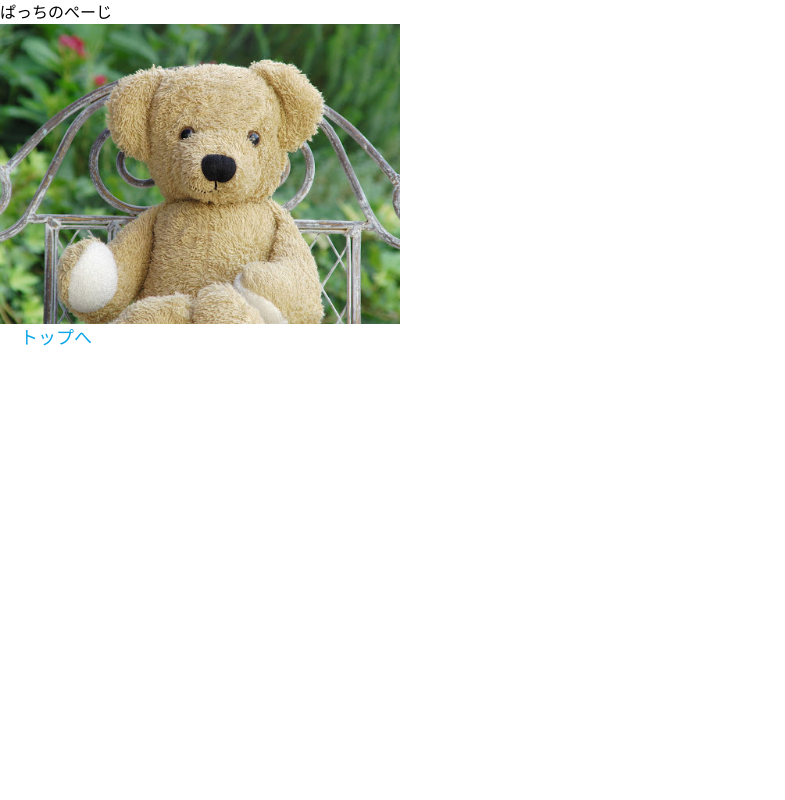
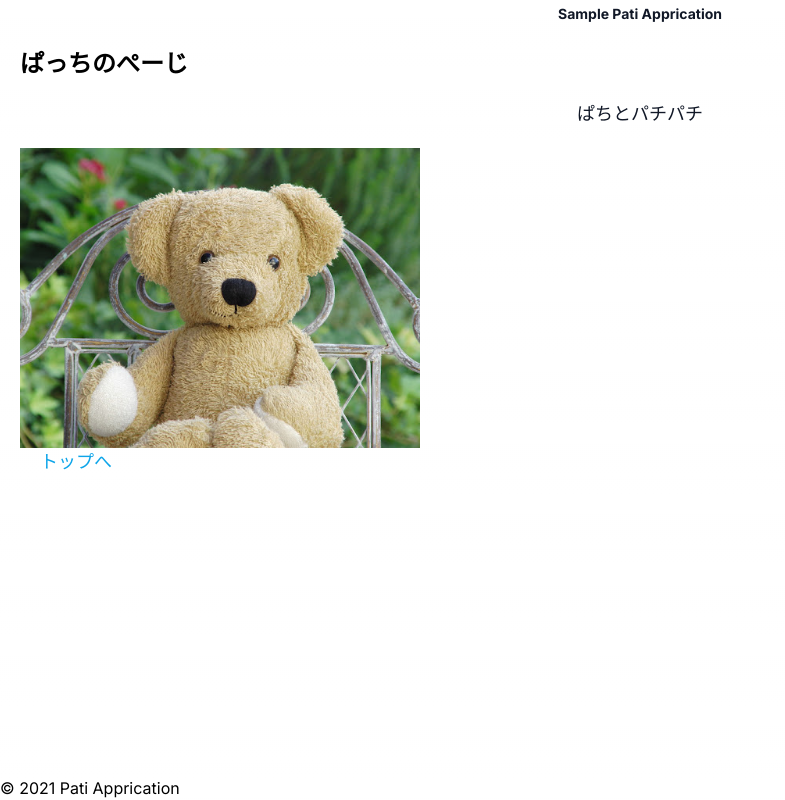
Before and after one commit to fukada-m/todo, a Next.js app: page /pati in a window 1280 px wide. Shown: the whole page, without its empty margins (0-785 px from the left). Built offline with nearby package versions, Linux system fonts and the light colour scheme.

Commit message:
ダイナミックルーティング

```diff
--- /dev/null
+++ b/src/app/name/[name]/[pass]/page.tsx
@@ -0,0 +1,14 @@
+import Link from 'next/link'
+
+export default function Name({params}: {params:{name: string, pass: string}}) {
+  return (
+    <main>
+      <h1>nameとpageのダイナミックテスト</h1>
+      <p>あなたの名前は{params.name}だよ</p>
+      <p>あなたのパスワードは{params.pass}だよ</p>
+      <div>
+        <Link href="/">トップページに戻る</Link>
+      </div>
+    </main>
+  )
+}
--- /dev/null
+++ b/src/app/name/[name]/page.tsx
@@ -0,0 +1,13 @@
+import Link from 'next/link'
+
+export default function Name({params}: {params:{name: string}}) {
+  return (
+    <main>
+      <h1>nameのダイナミックテスト</h1>
+      <p>あなたの名前は{params.name}だよ</p>
+      <div>
+        <Link href="/">トップぺーじ</Link>
+      </div>
+    </main>
+  )
+}
--- a/src/app/page.tsx
+++ b/src/app/page.tsx
@@ -25,11 +25,11 @@ export default function Home() {
       <div>
         <Link href="/pati">ぱっちのぺーじ</Link>
       </div>
-      {/* <p>{message}</p>
+      <p>{message}</p>
       <div>
         <input type="text" onChange={doChange} value={input} className="border-solid border-2 border-gray-400"/>
         <button onClick={doClick} className="px-7 bg-blue-800 mx-2 text-white rounded-lg py-2">決定</button>
-      </div> */}
+      </div>
     </main>
   );
 }
--- /dev/null
+++ b/src/app/pati/layout.tsx
@@ -0,0 +1,17 @@
+import './style.css'
+
+export default function PatiLayout({
+  children,
+}: {
+  children: React.ReactNode
+}){
+  return (
+    <html lang="ja">
+      <body>
+        <header className='header'>Sample Pati Apprication</header>
+        {children}
+        <footer className='footer'>© 2021 Pati Apprication</footer>
+      </body>
+    </html>
+  )
+}
--- a/src/app/pati/page.tsx
+++ b/src/app/pati/page.tsx
@@ -1,10 +1,12 @@
 import Link from 'next/link'
 import Image from 'next/image'
+import styles from './style.module.css'
 
-export default function pati(){
+export default function Pati(){
     return(
-        <main>
-            <h1>ぱっちのぺーじ</h1>
+        <main className='m-5'>
+            <h1 className={styles.title}>ぱっちのぺーじ</h1>
+            <p className={styles.msg}>ぱちとパチパチ</p>
             <Image src="/sample.jpg" alt="くま" width={400} height={400}/>
             <Link href="/">トップへ</Link>
         </main>
--- /dev/null
+++ b/src/app/pati/style.css
@@ -0,0 +1,11 @@
+.header {
+  @apply text-center text-sm font-bold p-1 text-gray-900;
+}
+
+.footer {
+  @apply fixed bottom-0 w-full;
+}
+
+.footer-content {
+  @apply text-sm m-2 text-gray-600;
+}
--- /dev/null
+++ b/src/app/pati/style.module.css
@@ -0,0 +1,7 @@
+.title {
+  @apply text-2xl font-bold;
+}
+
+.msg {
+  @apply text-lg m-5 text-gray-900 text-center;
+}
```
